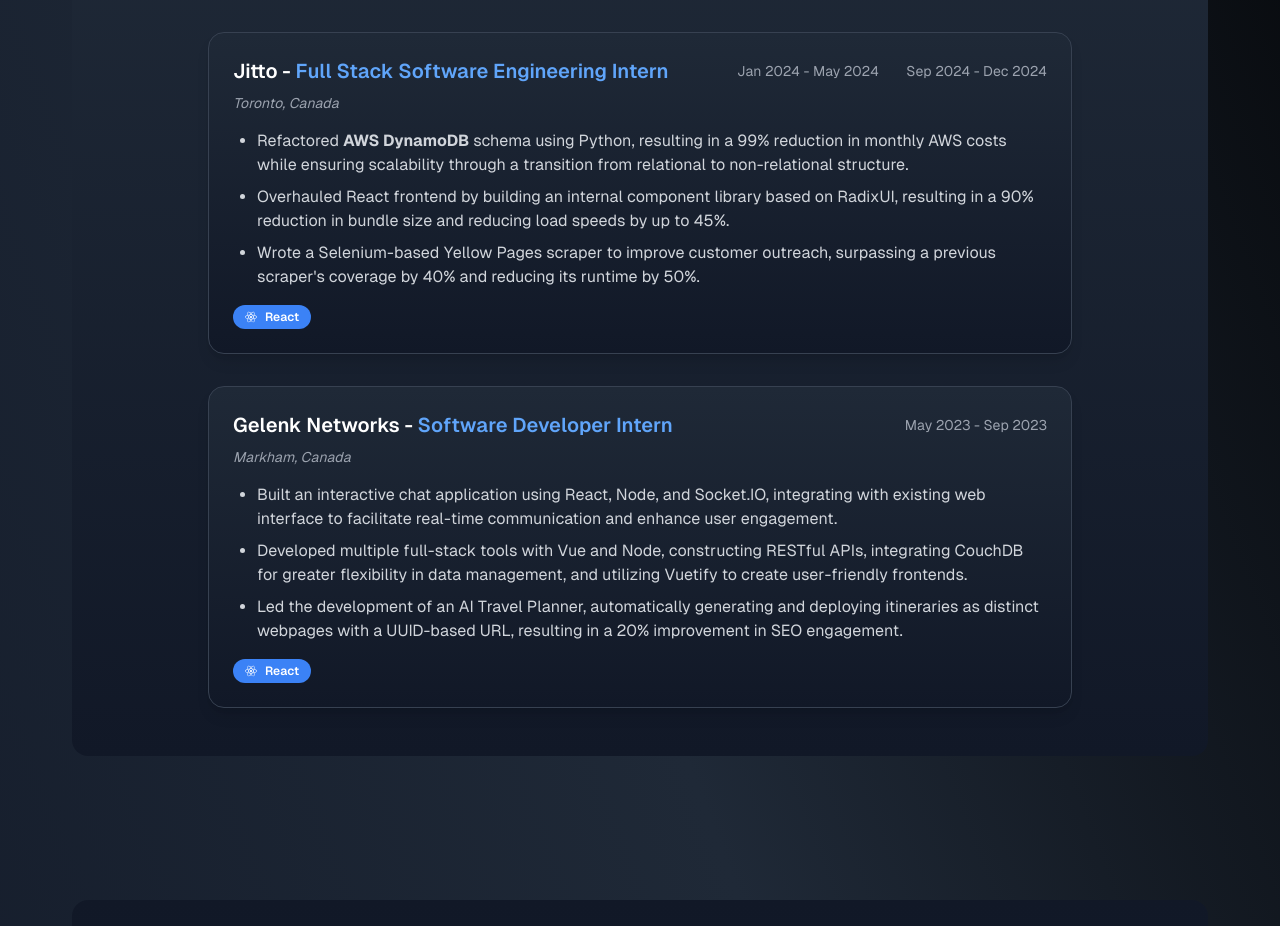
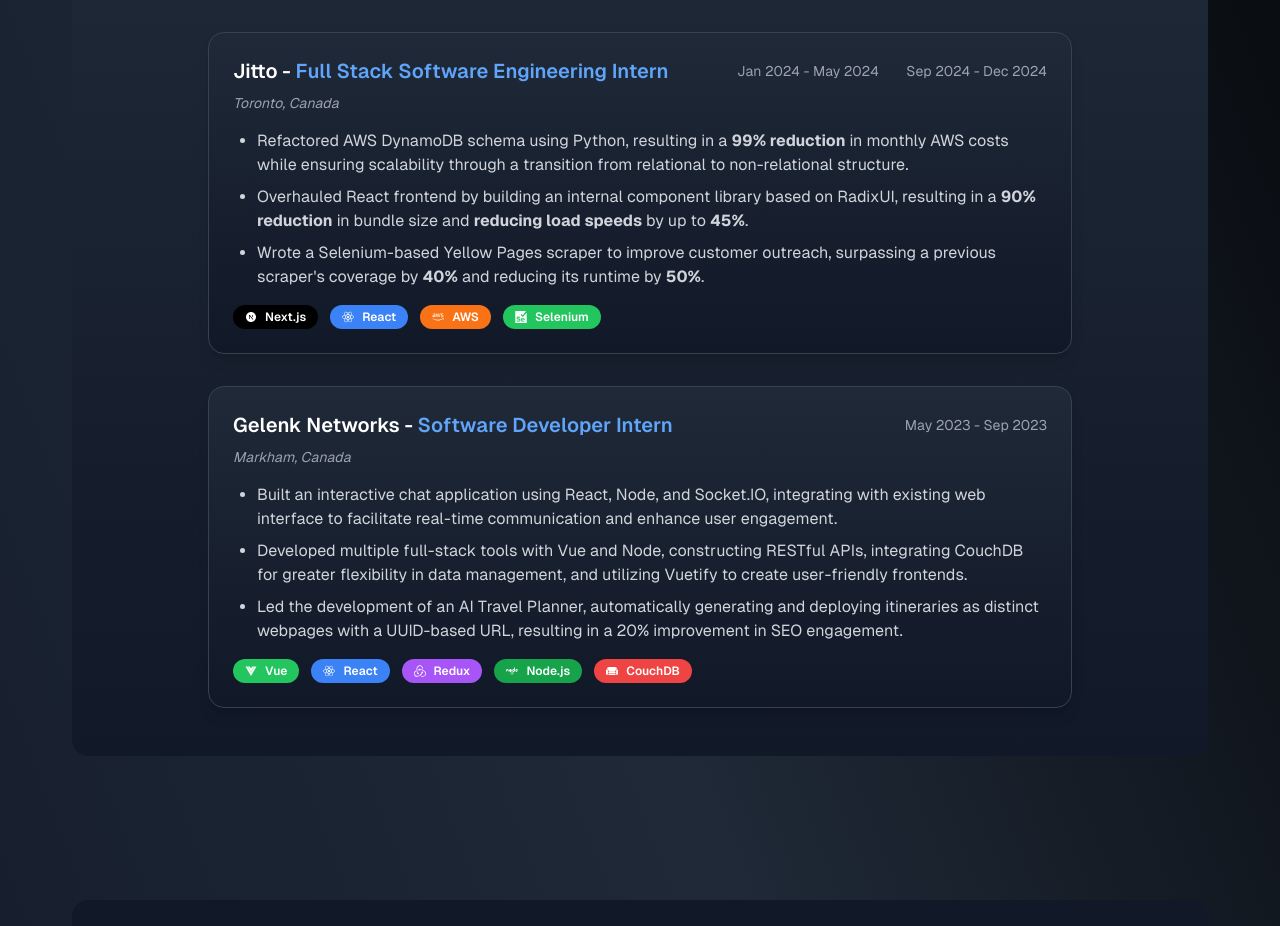
Before and after one commit to richardyzhu/personal-website, a Next.js app: page / in a window 1280 px wide. Shown: the part 1040-1966 px from the top of the page. Built offline with nearby package versions, Linux system fonts and the light colour scheme.

Commit message:
added chips

```diff
--- a/src/sections/ExperienceSection.tsx
+++ b/src/sections/ExperienceSection.tsx
@@ -1,6 +1,8 @@
 import React from "react";
 import ExperienceCard from "../components/ExperienceCard";
-import { FaReact, FaAws, FaNode } from "react-icons/fa"; // Example icons
+import { FaReact, FaAws, FaNode } from "react-icons/fa";
+import { RiNextjsFill, RiVuejsFill } from "react-icons/ri";
+import { SiSelenium, SiRedux, SiApachecouchdb } from "react-icons/si";
 
 const ExperienceSection: React.FC = () => {
   const experiences = [
@@ -9,14 +11,23 @@
       date: "Jan 2024 - May 2024 ⠀⠀ Sep 2024 - Dec 2024",
       role: "Full Stack Software Engineering Intern",
       bulletPoints: [
-        "Refactored *AWS DynamoDB* schema using Python, resulting in a 99% reduction in monthly AWS costs while ensuring scalability through a transition from relational to non-relational structure.",
-        "Overhauled React frontend by building an internal component library based on RadixUI, resulting in a 90% reduction in bundle size and reducing load speeds by up to 45%.",
-        "Wrote a Selenium-based Yellow Pages scraper to improve customer outreach, surpassing a previous scraper's coverage by 40% and reducing its runtime by 50%.",
+        "Refactored AWS DynamoDB schema using Python, resulting in a *99% reduction* in monthly AWS costs while ensuring scalability through a transition from relational to non-relational structure.",
+        "Overhauled React frontend by building an internal component library based on RadixUI, resulting in a *90% reduction* in bundle size and *reducing load speeds* by up to *45%*.",
+        "Wrote a Selenium-based Yellow Pages scraper to improve customer outreach, surpassing a previous scraper's coverage by *40%* and reducing its runtime by *50%*.",
       ],
       location: "Toronto, Canada",
       chips: [
+        <span className="bg-black text-white text-xs font-semibold px-3 py-1 rounded-full flex items-center">
+          <RiNextjsFill className="mr-2" /> Next.js
+        </span>,
         <span className="bg-blue-500 text-white text-xs font-semibold px-3 py-1 rounded-full flex items-center">
           <FaReact className="mr-2" /> React
+        </span>,
+        <span className="bg-orange-500 text-white text-xs font-semibold px-3 py-1 rounded-full flex items-center">
+          <FaAws className="mr-2" /> AWS
+        </span>,
+        <span className="bg-green-500 text-white text-xs font-semibold px-3 py-1 rounded-full flex items-center">
+          <SiSelenium className="mr-2" /> Selenium
         </span>,
       ],
     },
@@ -31,8 +42,20 @@
       ],
       location: "Markham, Canada",
       chips: [
+        <span className="bg-green-500 text-white text-xs font-semibold px-3 py-1 rounded-full flex items-center">
+          <RiVuejsFill className="mr-2" /> Vue
+        </span>,
         <span className="bg-blue-500 text-white text-xs font-semibold px-3 py-1 rounded-full flex items-center">
           <FaReact className="mr-2" /> React
+        </span>,
+        <span className="bg-purple-500 text-white text-xs font-semibold px-3 py-1 rounded-full flex items-center">
+          <SiRedux className="mr-2" /> Redux
+        </span>,
+        <span className="bg-green-600 text-white text-xs font-semibold px-3 py-1 rounded-full flex items-center">
+          <FaNode className="mr-2" /> Node.js
+        </span>,
+        <span className="bg-red-500 text-white text-xs font-semibold px-3 py-1 rounded-full flex items-center">
+          <SiApachecouchdb className="mr-2" /> CouchDB
         </span>,
       ],
     },
```
